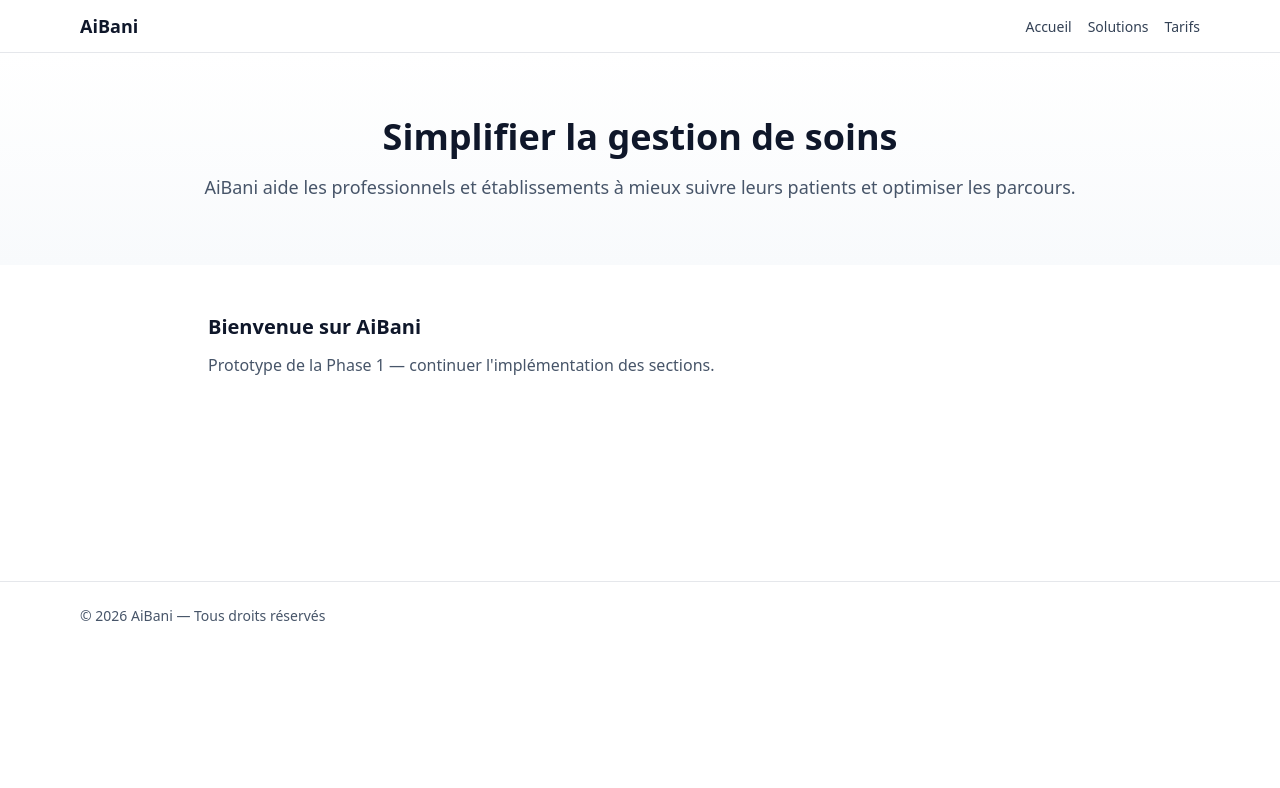
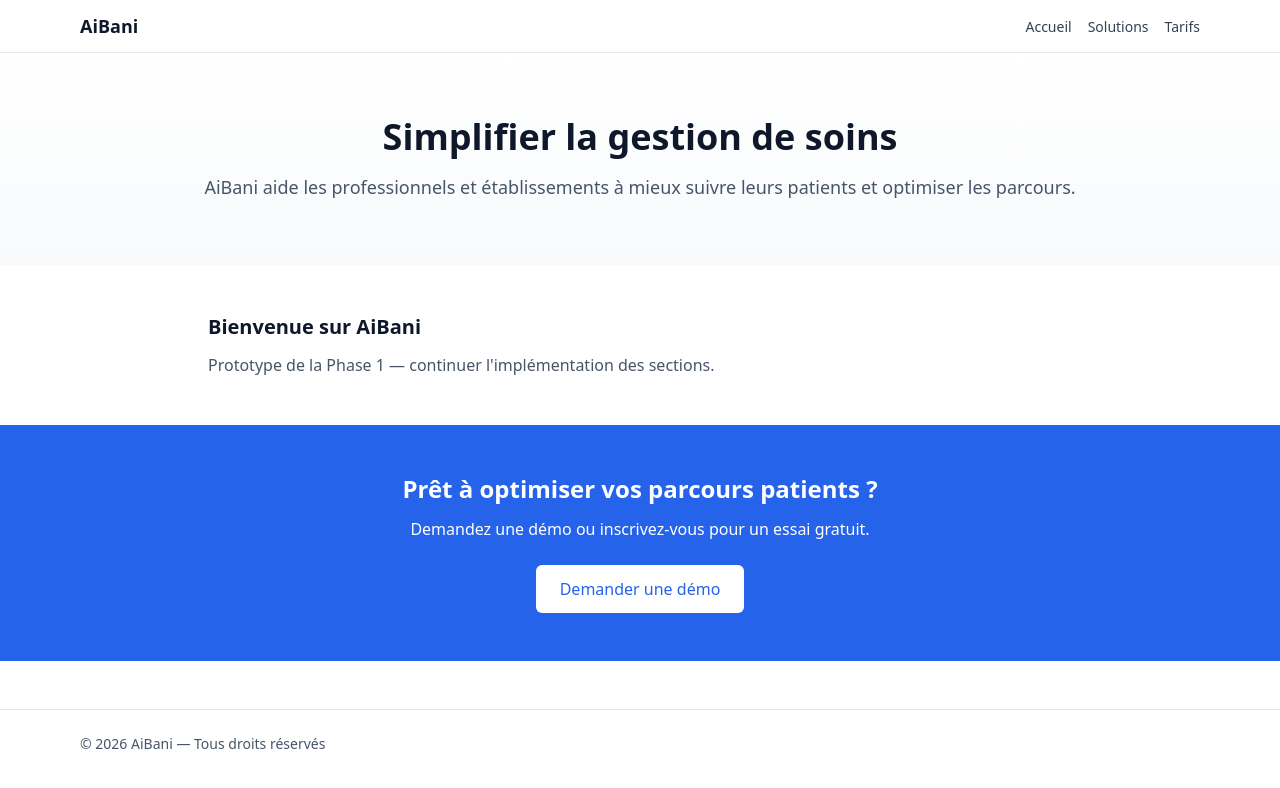
Before and after one commit to habiboulaye/aibani-web, a Next.js app: page / in a window 1280 px wide. Shown: the top 788 px of the page. Built offline with nearby package versions, Linux system fonts and the light colour scheme.

Commit message:
Phase 1: add CTA section and integrate on homepage

```diff
--- a/src/app/page.tsx
+++ b/src/app/page.tsx
@@ -1,5 +1,6 @@
 import React from 'react'
 import Hero from '../components/sections/Hero'
+import CTA from '../components/sections/CTA'
 
 export default function Home() {
   return (
@@ -9,6 +10,7 @@ export default function Home() {
         <h3 className="text-xl font-semibold">Bienvenue sur AiBani</h3>
         <p className="mt-3 text-slate-600">Prototype de la Phase 1 — continuer l'implémentation des sections.</p>
       </main>
+      <CTA />
     </>
   )
 }
--- /dev/null
+++ b/src/components/sections/CTA.tsx
@@ -0,0 +1,15 @@
+import React from 'react'
+
+export default function CTA() {
+  return (
+    <section className="py-12 bg-blue-600 text-white">
+      <div className="max-w-4xl mx-auto px-4 text-center">
+        <h3 className="text-2xl font-bold">Prêt à optimiser vos parcours patients ?</h3>
+        <p className="mt-3">Demandez une démo ou inscrivez-vous pour un essai gratuit.</p>
+        <div className="mt-6">
+          <a href="#" className="inline-block bg-white text-blue-600 px-6 py-3 rounded-md font-medium">Demander une démo</a>
+        </div>
+      </div>
+    </section>
+  )
+}
```
